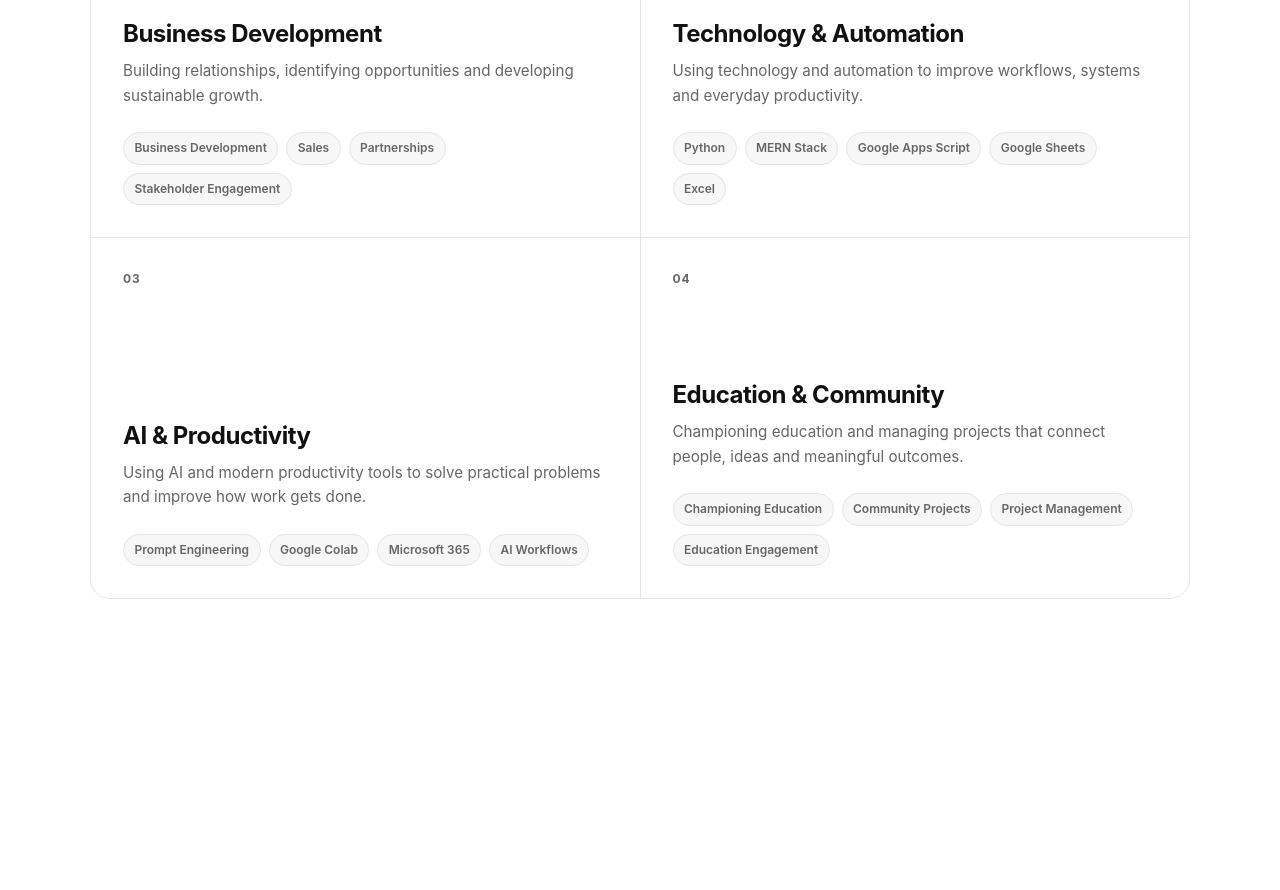
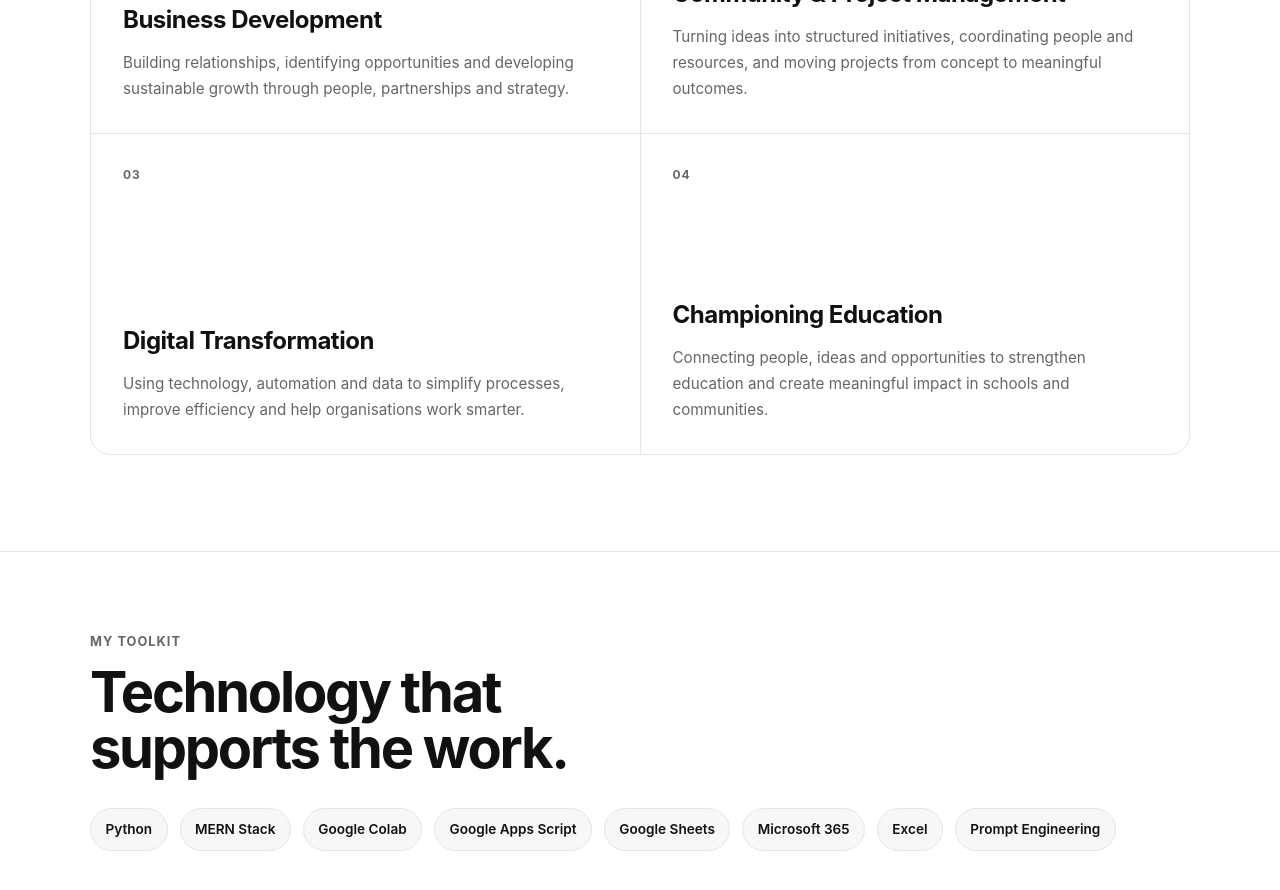
Before and after one commit to NgNgari/felix-profile, a React (Vite) app: page / in a window 1280 px wide. Shown: the part 1420-2310 px from the top of the page. Before the commit the page ends 2115 px from the top, so only its background shows below. Built offline with nearby package versions, Linux system fonts and the light colour scheme.

Commit message:
Refine About page to business standards

```diff
--- /dev/null
+++ b/src/components/CapabilityCard.jsx
@@ -0,0 +1,17 @@
+function CapabilityCard({ capability }) {
+  return (
+    <article className="capability-card">
+      <span className="capability-card__number">
+        {capability.number}
+      </span>
+
+      <div className="capability-card__content">
+        <h3>{capability.title}</h3>
+
+        <p>{capability.description}</p>
+      </div>
+    </article>
+  );
+}
+
+export default CapabilityCard;
--- a/src/components/SkillCard.jsx
+++ /dev/null
@@ -1,25 +0,0 @@
-function SkillCard({ skill }) {
-  return (
-    <article className="skill-card">
-      <span className="skill-card__number">
-        {skill.number}
-      </span>
-
-      <div className="skill-card__content">
-        <h3>{skill.title}</h3>
-
-        <p>{skill.description}</p>
-
-        <ul className="skill-card__list">
-          {skill.skills.map((item) => (
-            <li key={item}>
-              {item}
-            </li>
-          ))}
-        </ul>
-      </div>
-    </article>
-  );
-}
-
-export default SkillCard;
--- /dev/null
+++ b/src/components/Toolkit.jsx
@@ -0,0 +1,29 @@
+import toolkit from "../data/toolkit";
+
+function Toolkit() {
+  return (
+    <section className="toolkit">
+      <div className="container">
+        <div className="toolkit__heading">
+          <p className="section-label">My toolkit</p>
+
+          <h2>
+            Technology that
+            <br />
+            supports the work.
+          </h2>
+        </div>
+
+        <div className="toolkit__list">
+          {toolkit.map((item) => (
+            <span key={item} className="toolkit__item">
+              {item}
+            </span>
+          ))}
+        </div>
+      </div>
+    </section>
+  );
+}
+
+export default Toolkit;
--- /dev/null
+++ b/src/data/capabilities.js
@@ -0,0 +1,31 @@
+const capabilities = [
+  {
+    number: "01",
+    title: "Business Development",
+    description:
+      "Building relationships, identifying opportunities and developing sustainable growth through people, partnerships and strategy.",
+  },
+
+  {
+    number: "02",
+    title: "Community & Project Management",
+    description:
+      "Turning ideas into structured initiatives, coordinating people and resources, and moving projects from concept to meaningful outcomes.",
+  },
+
+  {
+    number: "03",
+    title: "Digital Transformation",
+    description:
+      "Using technology, automation and data to simplify processes, improve efficiency and help organisations work smarter.",
+  },
+
+  {
+    number: "04",
+    title: "Championing Education",
+    description:
+      "Connecting people, ideas and opportunities to strengthen education and create meaningful impact in schools and communities.",
+  },
+];
+
+export default capabilities;
--- a/src/data/skills.js
+++ /dev/null
@@ -1,56 +0,0 @@
-const skills = [
-  {
-    number: "01",
-    title: "Business Development",
-    description:
-      "Building relationships, identifying opportunities and developing sustainable growth.",
-    skills: [
-      "Business Development",
-      "Sales",
-      "Partnerships",
-      "Stakeholder Engagement",
-    ],
-  },
-
-  {
-    number: "02",
-    title: "Technology & Automation",
-    description:
-      "Using technology and automation to improve workflows, systems and everyday productivity.",
-    skills: [
-      "Python",
-      "MERN Stack",
-      "Google Apps Script",
-      "Google Sheets",
-      "Excel",
-    ],
-  },
-
-  {
-    number: "03",
-    title: "AI & Productivity",
-    description:
-      "Using AI and modern productivity tools to solve practical problems and improve how work gets done.",
-    skills: [
-      "Prompt Engineering",
-      "Google Colab",
-      "Microsoft 365",
-      "AI Workflows",
-    ],
-  },
-
-  {
-    number: "04",
-    title: "Education & Community",
-    description:
-      "Championing education and managing projects that connect people, ideas and meaningful outcomes.",
-    skills: [
-      "Championing Education",
-      "Community Projects",
-      "Project Management",
-      "Education Engagement",
-    ],
-  },
-];
-
-export default skills;
--- /dev/null
+++ b/src/data/toolkit.js
@@ -0,0 +1,12 @@
+const toolkit = [
+  "Python",
+  "MERN Stack",
+  "Google Colab",
+  "Google Apps Script",
+  "Google Sheets",
+  "Microsoft 365",
+  "Excel",
+  "Prompt Engineering",
+];
+
+export default toolkit;
--- a/src/pages/About.jsx
+++ b/src/pages/About.jsx
@@ -1,14 +1,19 @@
 import { Link } from "react-router-dom";
 
-import SkillCard from "../components/SkillCard";
-import skills from "../data/skills";
+import CapabilityCard from "../components/CapabilityCard";
+import Toolkit from "../components/Toolkit";
+import ProfileCard from "../components/ProfileCard";
 
-import ProfileCard from "../components/ProfileCard";
+import capabilities from "../data/capabilities";
 import profile from "../data/profile";
 
 function About() {
   return (
     <main className="about-page">
+      {/* =================================
+          HERO
+      ================================= */}
+
       <section className="hero container">
         <div className="hero__content">
           <p className="hero__eyebrow">{profile.title}</p>
@@ -39,30 +44,41 @@ function About() {
         </div>
       </section>
 
+      {/* =================================
+          WHAT I BRING
+      ================================= */}
+
       <section id="capabilities" className="capabilities">
         <div className="container">
           <div className="section-heading">
-            <p className="section-label">What I do</p>
+            <p className="section-label">What I bring</p>
 
             <h2>
-              Business Development, Technology
-              <br />& Education.
+              People, strategy,
+              <br />
+              systems and impact.
             </h2>
 
             <p className="section-introduction">
-              I work across business development, digital systems and education
-              — bringing together people, processes and technology to solve
-              practical problems.
+              I bring together business development, relationship management,
+              project leadership and technology to help organisations move ideas
+              forward.
             </p>
           </div>
 
-          <div className="skills-grid">
-            {skills.map((skill) => (
-              <SkillCard key={skill.number} skill={skill} />
+          <div className="capabilities-grid">
+            {capabilities.map((capability) => (
+              <CapabilityCard key={capability.number} capability={capability} />
             ))}
           </div>
         </div>
       </section>
+
+      {/* =================================
+          MY TOOLKIT
+      ================================= */}
+
+      <Toolkit />
     </main>
   );
 }
--- a/src/styles/global.css
+++ b/src/styles/global.css
@@ -1,8 +1,8 @@
 @import "./variables.css";
 
-/* =================================
+/* =========================================================
    RESET
-================================= */
+========================================================= */
 
 *,
 *::before,
@@ -42,9 +42,9 @@ body {
     color var(--transition);
 }
 
-/* =================================
+/* =========================================================
    ELEMENTS
-================================= */
+========================================================= */
 
 button,
 input,
@@ -75,9 +75,18 @@ p {
   margin-top: 0;
 }
 
-/* =================================
-   LAYOUT
-================================= */
+/* =========================================================
+   ACCESSIBILITY
+========================================================= */
+
+:focus-visible {
+  outline: 2px solid var(--color-text);
+  outline-offset: 3px;
+}
+
+/* =========================================================
+   GLOBAL LAYOUT
+========================================================= */
 
 .container {
   width: min(calc(100% - (var(--content-padding) * 2)), var(--content-width));
@@ -85,18 +94,9 @@ p {
   margin-inline: auto;
 }
 
-/* =================================
-   ACCESSIBILITY
-================================= */
-
-:focus-visible {
-  outline: 2px solid var(--color-text);
-  outline-offset: 3px;
-}
-
-/* =================================
+/* =========================================================
    NAVBAR
-================================= */
+========================================================= */
 
 .navbar {
   position: sticky;
@@ -135,7 +135,9 @@ p {
 
 .nav-link {
   color: var(--color-text-muted);
+
   font-size: 0.9rem;
+
   transition: color var(--transition);
 }
 
@@ -154,6 +156,7 @@ p {
   display: none;
 
   color: var(--color-text-muted);
+
   font-size: 0.85rem;
 
   transition: color var(--transition);
@@ -163,9 +166,9 @@ p {
   color: var(--color-text);
 }
 
-/* =================================
+/* =========================================================
    THEME TOGGLE
-================================= */
+========================================================= */
 
 .theme-toggle {
   width: 38px;
@@ -193,33 +196,24 @@ p {
   transform: translateY(-1px);
 }
 
-/* =================================
-   NAVBAR — TABLET / DESKTOP
-================================= */
-
-@media (min-width: 768px) {
-  .navbar__actions > a {
-    display: block;
-  }
-}
-
-/* =================================
+/* =========================================================
    ABOUT PAGE
-================================= */
+========================================================= */
 
 .about-page {
   min-height: calc(100vh - 64px);
 }
 
-/* =================================
+/* =========================================================
    HERO
-================================= */
+========================================================= */
 
 .hero {
   min-height: calc(100vh - 64px);
 
   display: grid;
   grid-template-columns: 1fr;
+
   align-items: center;
 
   gap: var(--space-3xl);
@@ -228,54 +222,9 @@ p {
   padding-bottom: var(--space-3xl);
 }
 
-/* =================================
-   HERO — DESKTOP
-================================= */
-
-@media (min-width: 768px) {
-  .hero {
-    grid-template-columns: minmax(0, 1.2fr) minmax(280px, 0.8fr);
-
-    gap: var(--space-2xl);
-  }
-
-  .hero__visual {
-    justify-content: flex-end;
-  }
-}
-@media (max-width: 767px) {
-  .hero {
-    gap: var(--space-2xl);
-
-    padding-top: 2.5rem;
-    padding-bottom: 3rem;
-  }
-
-  .hero h1 {
-    font-size: clamp(2.5rem, 13vw, 4rem);
-  }
-
-  .hero__description {
-    font-size: 1rem;
-  }
-
-  .hero__actions {
-    flex-direction: column;
-  }
-
-  .button {
-    width: 100%;
-  }
-
-  .profile-card {
-    width: 100%;
-    max-width: 420px;
-  }
-}
-
-/* =================================
+/* =========================================================
    HERO CONTENT
-================================= */
+========================================================= */
 
 .hero__content {
   max-width: 680px;
@@ -288,6 +237,7 @@ p {
 
   font-size: 0.8rem;
   font-weight: 700;
+
   letter-spacing: 0.08em;
   text-transform: uppercase;
 }
@@ -312,13 +262,14 @@ p {
   line-height: 1.7;
 }
 
-/* =================================
+/* =========================================================
    HERO ACTIONS
-================================= */
+========================================================= */
 
 .hero__actions {
   display: flex;
   flex-wrap: wrap;
+
   gap: var(--space-sm);
 }
 
@@ -363,9 +314,9 @@ p {
   background: var(--color-surface-hover);
 }
 
-/* =================================
+/* =========================================================
    PROFILE CARD
-================================= */
+========================================================= */
 
 .hero__visual {
   display: flex;
@@ -393,9 +344,9 @@ p {
   box-shadow: 0 20px 50px rgba(0, 0, 0, 0.25);
 }
 
-/* =================================
+/* =========================================================
    PROFILE IMAGE
-================================= */
+========================================================= */
 
 .profile-card__image-wrapper {
   aspect-ratio: 4 / 5;
@@ -412,9 +363,9 @@ p {
   object-fit: cover;
 }
 
-/* =================================
-   PROFILE CONTENT
-================================= */
+/* =========================================================
+   PROFILE CARD CONTENT
+========================================================= */
 
 .profile-card__content {
   padding: var(--space-lg);
@@ -438,6 +389,8 @@ p {
   width: 8px;
   height: 8px;
 
+  flex-shrink: 0;
+
   border-radius: 50%;
 
   background: #4caf50;
@@ -455,22 +408,9 @@ p {
   color: var(--color-text-muted);
 }
 
-/* =================================
-   CAPABILITIES
-================================= */
-
-.capabilities {
-  padding-top: 6rem;
-  padding-bottom: 6rem;
-}
-@media (max-width: 767px) {
-
-  .capabilities {
-    padding-top: 4rem;
-    padding-bottom: 4rem;
-  }
-
-}
+/* =========================================================
+   SECTION LABEL
+========================================================= */
 
 .section-label {
   margin-bottom: var(--space-sm);
@@ -479,25 +419,18 @@ p {
 
   font-size: 0.8rem;
   font-weight: 700;
+
   letter-spacing: 0.08em;
   text-transform: uppercase;
 }
 
-.capabilities h2 {
-  max-width: 700px;
-
-  margin-bottom: 0;
-
-  font-size: clamp(2rem, 6vw, 3.5rem);
-  line-height: 1.05;
-  letter-spacing: -0.035em;
-}
-/* =================================
+/* =========================================================
    SECTION HEADING
-================================= */
+========================================================= */
 
 .section-heading {
   max-width: 750px;
+
   margin-bottom: var(--space-2xl);
 }
 
@@ -521,11 +454,16 @@ p {
   line-height: 1.7;
 }
 
-/* =================================
-   SKILLS GRID
-================================= */
+/* =========================================================
+   WHAT I BRING / CAPABILITIES
+========================================================= */
 
-.skills-grid {
+.capabilities {
+  padding-top: 6rem;
+  padding-bottom: 6rem;
+}
+
+.capabilities-grid {
   display: grid;
   grid-template-columns: 1fr;
 
@@ -539,12 +477,12 @@ p {
   background: var(--color-border);
 }
 
-/* =================================
-   SKILL CARD
-================================= */
+/* =========================================================
+   CAPABILITY CARD
+========================================================= */
 
-.skill-card {
-  min-height: 320px;
+.capability-card {
+  min-height: 280px;
 
   display: flex;
   flex-direction: column;
@@ -553,88 +491,186 @@ p {
 
   background: var(--color-bg);
 
-  transition:
-    background-color var(--transition),
-    transform var(--transition);
+  transition: background-color var(--transition);
 }
 
-.skill-card:hover {
+.capability-card:hover {
   background: var(--color-surface);
 }
 
-.skill-card__number {
+.capability-card__number {
   margin-bottom: var(--space-2xl);
 
   color: var(--color-text-muted);
 
   font-size: 0.75rem;
   font-weight: 700;
+
   letter-spacing: 0.08em;
 }
 
-.skill-card__content {
+.capability-card__content {
   margin-top: auto;
 }
 
-.skill-card h3 {
-  margin-bottom: var(--space-sm);
+.capability-card h3 {
+  margin-bottom: var(--space-md);
 
   font-size: 1.5rem;
+
   line-height: 1.1;
   letter-spacing: -0.02em;
 }
 
-.skill-card p {
-  max-width: 480px;
+.capability-card p {
+  max-width: 500px;
 
-  margin-bottom: var(--space-lg);
+  margin-bottom: 0;
 
   color: var(--color-text-muted);
 
   font-size: 0.95rem;
-  line-height: 1.6;
+  line-height: 1.7;
 }
 
-/* =================================
-   SKILL LIST
-================================= */
+/* =========================================================
+   MY TOOLKIT
+========================================================= */
 
-.skill-card__list {
+.toolkit {
+  padding-top: 5rem;
+  padding-bottom: 6rem;
+
+  border-top: 1px solid var(--color-border);
+}
+
+.toolkit__heading {
+  margin-bottom: var(--space-xl);
+}
+
+.toolkit__heading h2 {
+  margin-bottom: 0;
+
+  font-size: clamp(2rem, 6vw, 3.5rem);
+
+  line-height: 1;
+  letter-spacing: -0.04em;
+}
+
+.toolkit__list {
   display: flex;
   flex-wrap: wrap;
 
-  gap: 0.5rem;
-
-  padding: 0;
-  margin: 0;
-
-  list-style: none;
+  gap: 0.75rem;
 }
 
-.skill-card__list li {
-  padding: 0.4rem 0.65rem;
+.toolkit__item {
+  padding: 0.65rem 0.9rem;
 
   border: 1px solid var(--color-border);
   border-radius: 999px;
 
-  color: var(--color-text-muted);
+  background: var(--color-surface);
+  color: var(--color-text);
 
-  background: var(--color-surface);
+  font-size: 0.85rem;
+  font-weight: 600;
 
-  font-size: 0.75rem;
-  font-weight: 600;
+  transition:
+    background-color var(--transition),
+    border-color var(--transition);
 }
 
-/* =================================
-   SKILLS GRID — DESKTOP
-================================= */
+.toolkit__item:hover {
+  background: var(--color-surface-hover);
+}
+
+/* =========================================================
+   TABLET / DESKTOP
+========================================================= */
 
 @media (min-width: 768px) {
-  .skills-grid {
+  /* ---------- NAVBAR ---------- */
+
+  .navbar__actions > a {
+    display: block;
+  }
+
+  /* ---------- HERO ---------- */
+
+  .hero {
+    grid-template-columns:
+      minmax(0, 1.2fr)
+      minmax(280px, 0.8fr);
+
+    gap: var(--space-2xl);
+  }
+
+  .hero__visual {
+    justify-content: flex-end;
+  }
+
+  /* ---------- CAPABILITIES ---------- */
+
+  .capabilities-grid {
     grid-template-columns: repeat(2, 1fr);
   }
 
-  .skill-card {
-    min-height: 360px;
+  .capability-card {
+    min-height: 320px;
   }
 }
+
+/* =========================================================
+   MOBILE
+========================================================= */
+
+@media (max-width: 767px) {
+  /* ---------- HERO ---------- */
+
+  .hero {
+    gap: var(--space-2xl);
+
+    padding-top: 2.5rem;
+    padding-bottom: 3rem;
+  }
+
+  .hero h1 {
+    font-size: clamp(2.5rem, 13vw, 4rem);
+  }
+
+  .hero__description {
+    font-size: 1rem;
+  }
+
+  /* ---------- HERO BUTTONS ---------- */
+
+  .hero__actions {
+    flex-direction: column;
+  }
+
+  .button {
+    width: 100%;
+  }
+
+  /* ---------- PROFILE CARD ---------- */
+
+  .profile-card {
+    width: 100%;
+    max-width: 420px;
+  }
+
+  /* ---------- CAPABILITIES ---------- */
+
+  .capabilities {
+    padding-top: 4rem;
+    padding-bottom: 4rem;
+  }
+
+  /* ---------- TOOLKIT ---------- */
+
+  .toolkit {
+    padding-top: 4rem;
+    padding-bottom: 4rem;
+  }
+}
```
